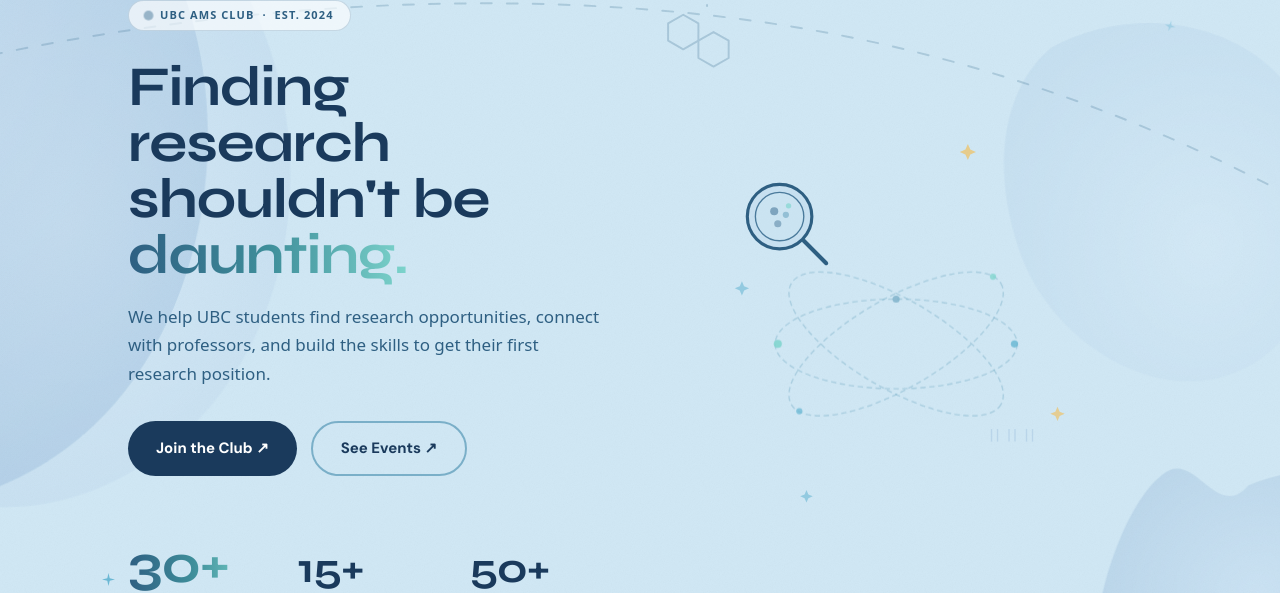
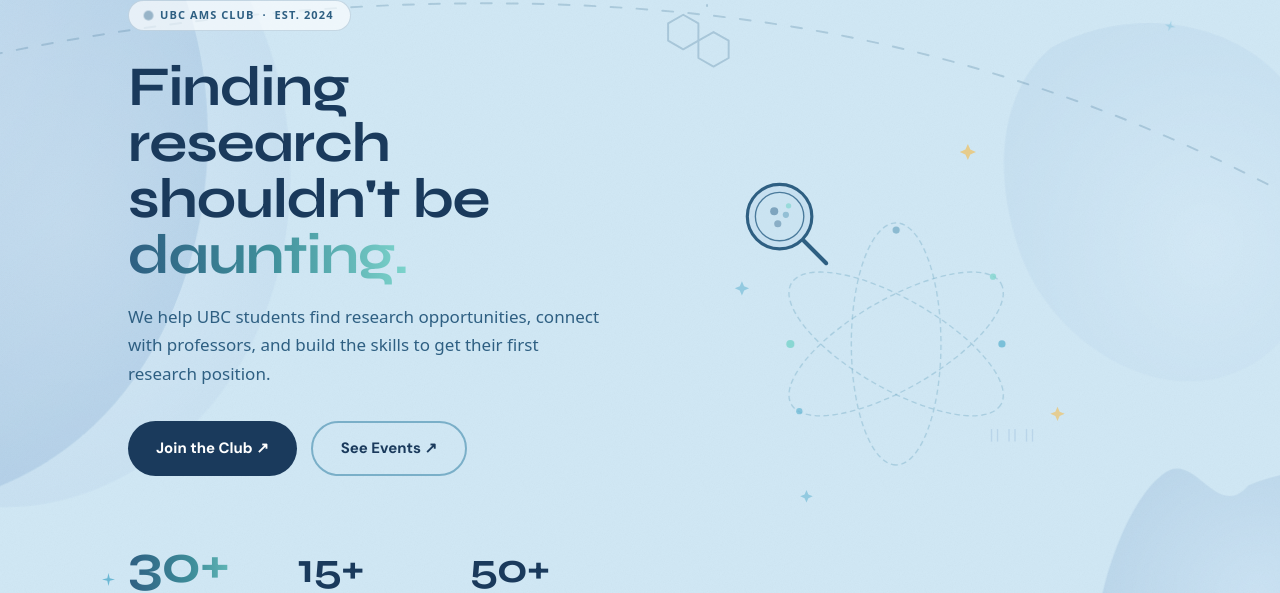
Before and after one commit to KuanKongy/UBCPSS, a React (Vite) app: page / in a window 1280 px wide. Shown: the part 128-721 px from the top of the page. Built offline with nearby package versions, Linux system fonts and the light colour scheme.

Commit message:
Hero: keep the original atom orbits and label; only the stage-connecting line is rerouted above the label

```diff
--- a/src/components/shared/PathwayIllustration.tsx
+++ b/src/components/shared/PathwayIllustration.tsx
@@ -29,8 +29,6 @@ interface PathNode {
   sub?: string
   /** The lead node: brighter fill and a dotted halo */
   emphasis?: boolean
-  /** Extra distance between the blob and its label (hub: clears the orbits) */
-  labelOffset?: number
   glyph: ReactNode
 }
 
@@ -45,7 +43,7 @@ const NODES: PathNode[] = [
     ),
   },
   {
-    cx: HUB.x, cy: HUB.y, r: 40, title: 'PSS', sub: 'PANELS & WORKSHOPS', labelOffset: 32,
+    cx: HUB.x, cy: HUB.y, r: 40, title: 'PSS', sub: 'PANELS & WORKSHOPS',
     glyph: (
       <>
         {/* two speech bubbles */}
@@ -131,7 +129,7 @@ export default function PathwayIllustration() {
 
       {/* Atom: orbits + electrons turn together around the hub */}
       <g className="atom-spin">
-        {[-30, 30, 0].map((deg) => (
+        {[-30, 30, 90].map((deg) => (
           <ellipse
             key={deg}
             cx={HUB.x} cy={HUB.y} rx={ORBIT.rx} ry={ORBIT.ry}
@@ -139,9 +137,9 @@ export default function PathwayIllustration() {
             transform={`rotate(${deg} ${HUB.x} ${HUB.y})`}
           />
         ))}
-        <circle cx="118" cy="262" r="4.5" fill="#7DD4CC" opacity=".85" />
-        <circle cx="382" cy="262" r="4" fill="#6BB8D4" opacity=".85" />
-        <circle cx="250" cy="212" r="4" fill="#7AAFC8" opacity=".8" />
+        <circle cx="132" cy="262" r="4.5" fill="#7DD4CC" opacity=".85" />
+        <circle cx="368" cy="262" r="4" fill="#6BB8D4" opacity=".85" />
+        <circle cx="250" cy="135" r="4" fill="#7AAFC8" opacity=".8" />
         <circle cx="358" cy="187" r="3.5" fill="#7DD4CC" opacity=".75" />
         <circle cx="142" cy="337" r="3.5" fill="#6BB8D4" opacity=".75" />
       </g>
@@ -200,7 +198,7 @@ export default function PathwayIllustration() {
               {n.glyph}
             </g>
             <text
-              y={n.r + 18 + (n.labelOffset ?? 0)}
+              y={n.r + 18}
               textAnchor="middle"
               fontSize="11"
               fontWeight="700"
@@ -212,7 +210,7 @@ export default function PathwayIllustration() {
             </text>
             {n.sub && (
               <text
-                y={n.r + 30 + (n.labelOffset ?? 0)}
+                y={n.r + 30}
                 textAnchor="middle"
                 fontSize="10"
                 fontWeight="600"
```
